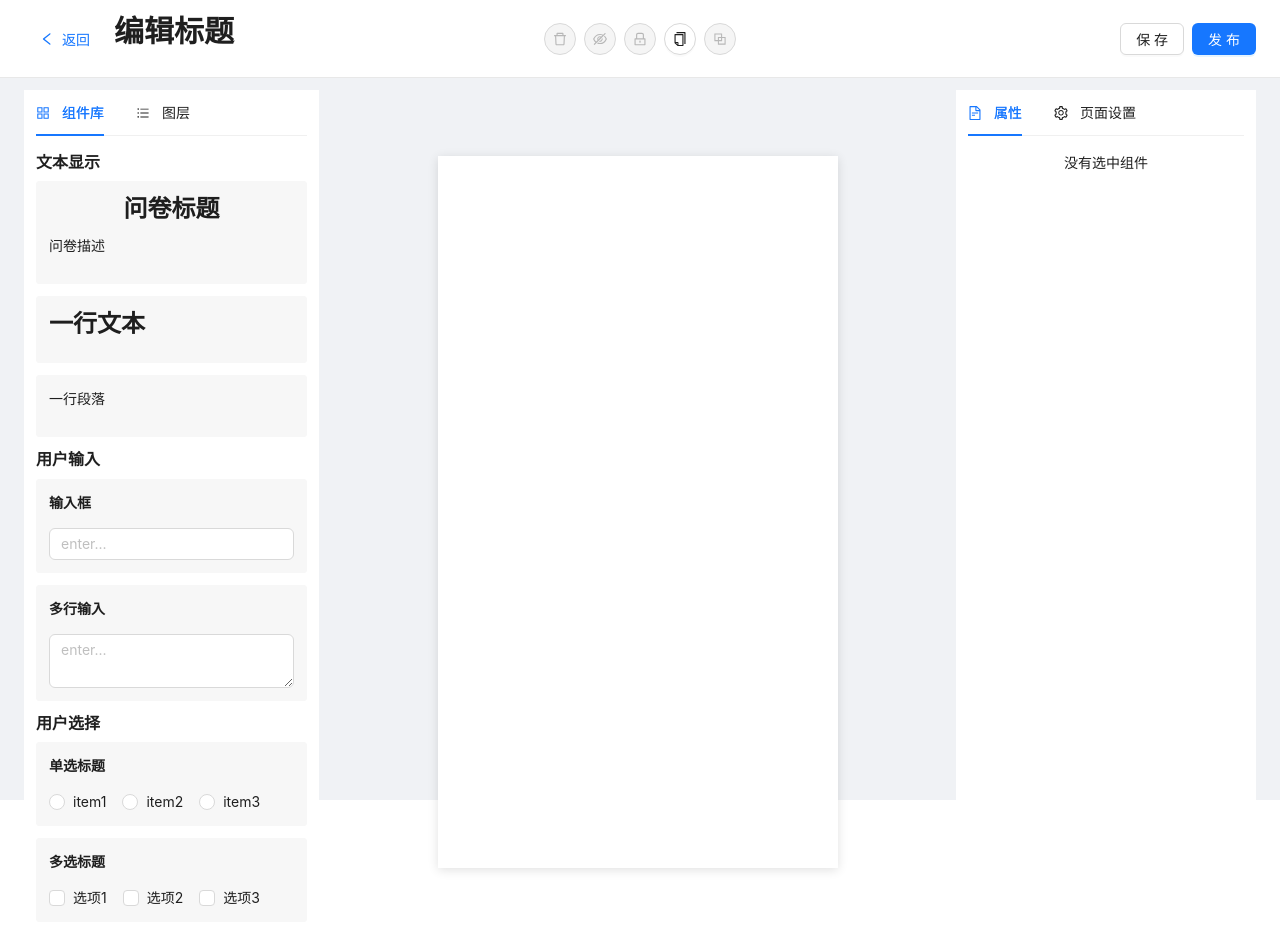
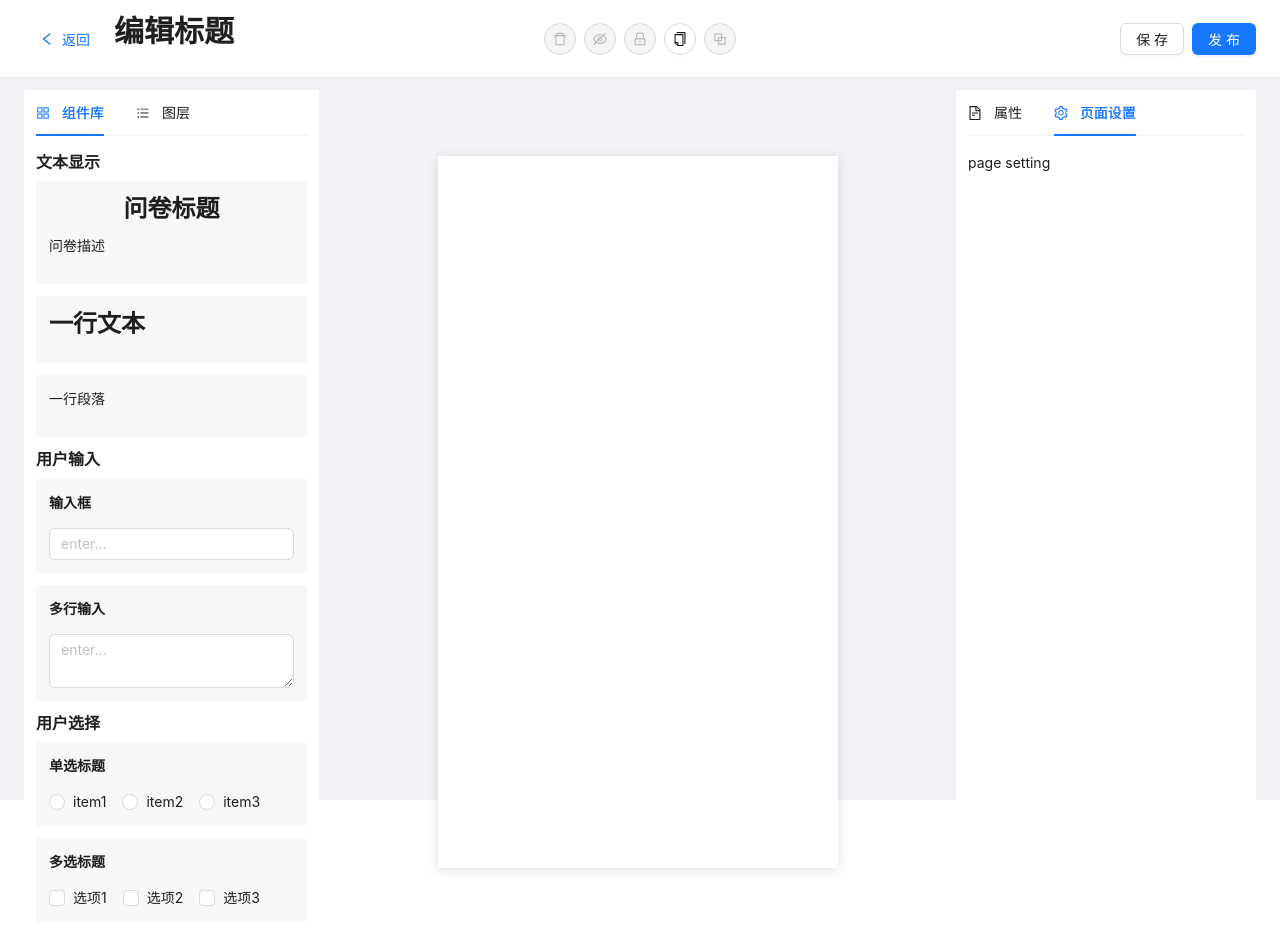
Before and after one commit to xiyuan404/survey-master, a React (Create React App) app: page /survey/edit/1 in a window 1280 px wide. Built offline with nearby package versions, Linux system fonts and the light colour scheme; no server answers.

Commit message:
feat(right panel): 根据是否选中组件自动切换tab

```diff
--- a/src/pages/survey/Edit/rightPanel.tsx
+++ b/src/pages/survey/Edit/rightPanel.tsx
@@ -1,19 +1,25 @@
-import React, { FC } from 'react'
+import React, { FC, useEffect, useState } from 'react'
 import { Tabs } from 'antd'
 
 import { FileTextOutlined, SettingOutlined } from '@ant-design/icons'
 import ComponentProp from './ComponentProp'
 import PageSetting from './PageSetting'
+import useGetComponentInfo from 'src/hooks/useGetComponentInfo'
+
+enum TAB_KEYS {
+  PROP_KEY = 'prop',
+  SETTING_KEY = 'setting',
+}
 
 const tabItems = [
   {
-    key: 'prop',
+    key: TAB_KEYS.PROP_KEY,
     label: '属性',
     children: <ComponentProp />,
     icon: <FileTextOutlined />,
   },
   {
-    key: 'setting',
+    key: TAB_KEYS.SETTING_KEY,
     label: '页面设置',
     children: <PageSetting />,
     icon: <SettingOutlined />,
@@ -21,7 +27,18 @@ const tabItems = [
 ]
 
 const RightPanel: FC = () => {
-  return <Tabs defaultActiveKey="prop" items={tabItems} />
+  const [activeKey, setActiveKey] = useState(TAB_KEYS.PROP_KEY)
+  const { selectedId } = useGetComponentInfo()
+
+  useEffect(() => {
+    if (selectedId === '') {
+      setActiveKey(TAB_KEYS.SETTING_KEY)
+    } else {
+      setActiveKey(TAB_KEYS.PROP_KEY)
+    }
+  }, [selectedId])
+
+  return <Tabs activeKey={activeKey} items={tabItems} />
 }
 
 export default RightPanel
```
